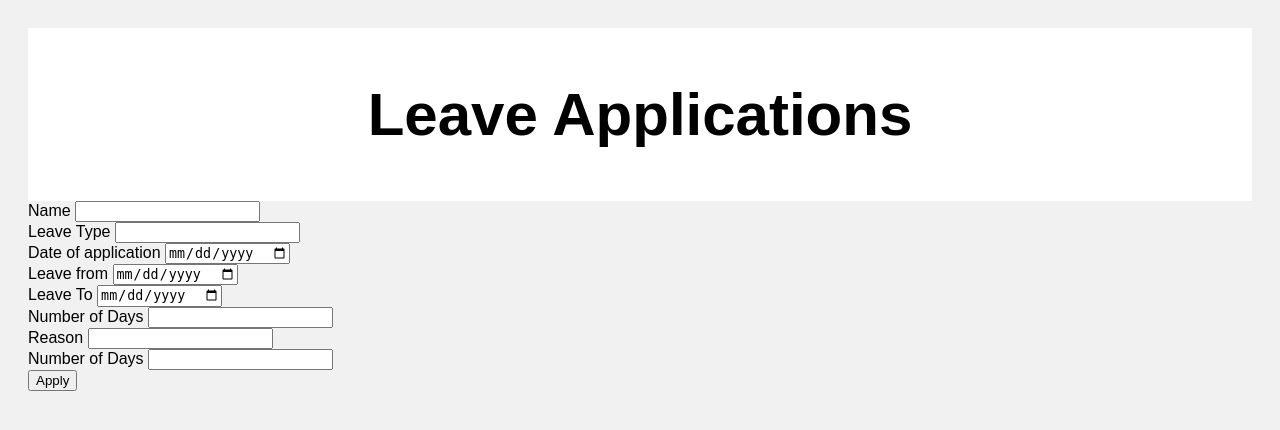
After one commit to Aishwaryachallanavar/niranisugar, a Django app: page /addleaveapp in a window 1280 px wide. The commit adds this page. Shown: the top 430 px of the page. Run offline with Django 4.2, Linux system fonts and the light colour scheme.

Commit message:
Commit 2
Adding html pages and forms to apply for leave

```diff
--- a/newproject/newapp/urls.py
+++ b/newproject/newapp/urls.py
@@ -2,6 +2,12 @@ from django.urls import path
 from . import views
 
 urlpatterns = [
-    path('', views.index, name='home-page'),
+    path('', views.main, name='main'),
+    path('manager', views.manager, name='manager'),
+    path('employee', views.employee, name='employee'),
+    path('addleaveapp', views.addleaveapp, name='addleaveapp'),
+    path('home', views.home, name='home'),
+    path('profile', views.profile, name='profile'),
+    path('logout', views.logout, name='logout'),
     path('applications', views.viewapp, name='leave-applications')
 ]
--- a/newproject/newapp/views.py
+++ b/newproject/newapp/views.py
@@ -3,12 +3,43 @@ from .models import leave_application
 
 
 
+def main(request):
+    return render(request, 'main.html')
 
-def index(request):
-    return render(request, 'index.html')
+
+def manager(request):
+    return render(request, 'manager.html')
+
+def employee(request):
+    return render(request, 'employee.html')
+
+def logout(request):
+    return render(request, 'logout.html')
+
+def home(request):
+    return render(request, 'home.html')
+
+def profile(request):
+    return render(request, 'profile.html')
+
+def viewapp(request):
+    applications = leave_application.objects.all()
+    return render(request, 'application.html', {'applications': applications})
 
 
 
-def viewapp(request):
-    applications = leave_application.objects.all()
-    return render(request, 'application.html', {'applications' : applications})
+def addleaveapp(request):
+    if request.method == 'POST':
+        lemployee_ID = int(request.POST['lemployee_ID'])
+        leave_type_id = int(request.POST['leave_type_id'])
+        date_of_application = request.POST['date_of_application']
+        l_from = request.POST['l_from']
+        l_to = request.POST['l_to']
+        no_of_days = int(request.POST['no_of_days'])
+        reason = request.POST['reason']
+        approval_status = request.POST['approval_status']
+        new_application = leave_application(lemployee_ID_id=lemployee_ID, approval_status=approval_status, leave_type_id_id=leave_type_id,date_of_application=date_of_application,no_of_days=no_of_days, l_from=l_from, l_to=l_to, reason=reason)
+        new_application.save()
+
+    elif request.method == 'GET':
+        return render(request, 'addleaveapp.html')
--- /dev/null
+++ b/newproject/templates/addleaveapp.html
@@ -0,0 +1,90 @@
+<!DOCTYPE html>
+<html>
+<head>
+<meta name="viewport" content="width=device-width, initial-scale=1">
+<style>
+* {
+  box-sizing: border-box;
+}
+
+body {
+  font-family: Arial;
+  padding: 20px;
+  background: #f1f1f1;
+}
+
+.header {
+  padding: 2px;
+  font-size: 40px;
+  text-align: center;
+  background: white;
+}
+
+.leftcolumn {
+  float: left;
+  width: 100%;
+}
+
+.card {
+   background-color: white;
+   padding: 20px;
+   margin-top: 20px;
+}
+
+.row:after {
+  content: "";
+  display: table;
+  clear: both;
+}
+
+@media screen and (max-width: 800px) {
+  .leftcolumn, .rightcolumn {
+    width: 100%;
+    padding: 0;
+  }
+}
+</style>
+</head>
+<body>
+
+<div class="header">
+  <h2>Leave Applications</h2>
+</div>
+
+<div class="row">
+  <div class="leftcolumn">
+
+      <form action="/addleaveapp" method="post">
+          {% csrf_token %}
+          <label for="lemployee_ID" >Name</label>
+          <input type="text" id="lemployee_ID" name ="lemployee_ID" value="{{lemployee_ID}}"><br>
+
+          <label for="leave_type_id" >Leave Type</label>
+          <input type="text" id="leave_type_id" name ="leave_type_id" value="{{leave_type_id}}"><br>
+
+           <label for="date_of_application" >Date of application</label>
+          <input type="date" id="date_of_application"  name ="date_of_application" value="{{date_of_application}}"><br>
+
+          <label for="l_from" >Leave from</label>
+          <input type="date" id="l_from" name ="l_from" value="{{l_from}}"><br>
+
+          <label for="l_to " >Leave To</label>
+          <input type="date" id="l_to " name ="l_to" value="{{l_to}}"><br>
+
+           <label for="no_of_days" >Number of Days</label>
+          <input type="number" id="no_of_days " name ="no_of_days" value="{{no_of_days }}"><br>
+
+          <label for="reason" >Reason</label>
+          <input type="text" id="reason" name ="reason" value="{{reason}}"><br>
+
+            <label for="approval_status" >Number of Days</label>
+          <input type="text" id="approval_status" name ="approval_status" value="{{approval_status }}"><br>
+
+
+          <button type="submit">Apply</button>
+      </form>
+  </div>
+</div>
+
+</body>
+</html>
--- a/newproject/templates/application.html
+++ b/newproject/templates/application.html
@@ -61,7 +61,6 @@ body {
             <p>Leave </p>
             <p>From - {{application.l_from}}</p>
             <p>To - {{application.l_to}}</p>
-            <p>Number of Days - {{application.no_of_days}}</p>
             <p>Reason - {{application.reason}}</p>
     </div>
     {% endfor %}
--- /dev/null
+++ b/newproject/templates/employee.html
@@ -0,0 +1 @@
+<a  href="/addleaveapp"> Apply for Leave </a>
--- /dev/null
+++ b/newproject/templates/logout.html
@@ -0,0 +1 @@
+<h1>You have been logged out</h1>
--- a/newproject/templates/index.html
+++ b/newproject/templates/manager.html
@@ -18,7 +18,8 @@
 </div>
 
 <nav class="navbar navbar-light bg-light">
-  <a class="navbar-brand" href="/applications">Home</a>
+  <a class="navbar-brand" href="/home">Home</a>
     <a class="navbar-brand" href="/applications">View Applications</a>
-    <a class="navbar-brand" href="/applications">View Applications</a>
+    <a class="navbar-brand" href="/profile">Profile</a>
+    <button><a class="navbar-brand" href="/logout">Logout</a></button>
 </nav>
```
Also changed, not shown: newproject/templates/main.html (added, +35 -0 lines), newproject/db.sqlite3, newproject/newapp/migrations/0001_initial.py, newproject/newapp/migrations/0002_alter_leave_application_no_of_days_and_more.py (deleted), newproject/templates/home.html (added), newproject/templates/profile.html (added).
